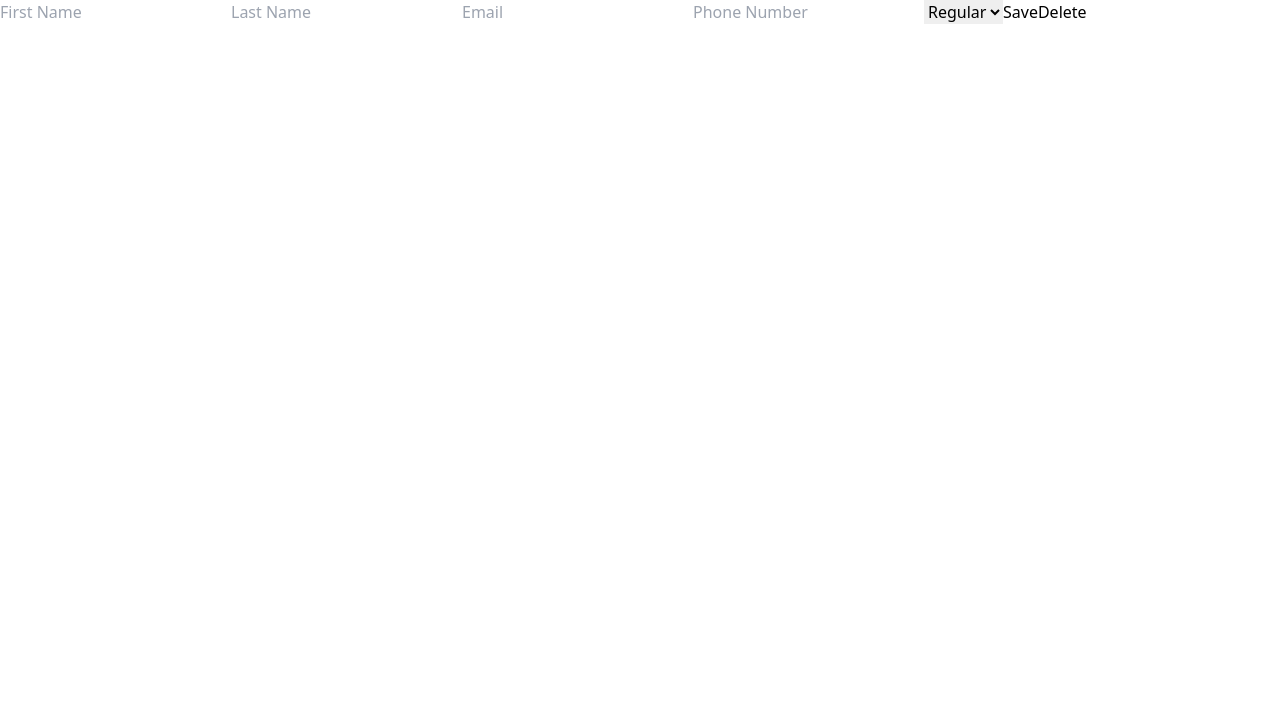
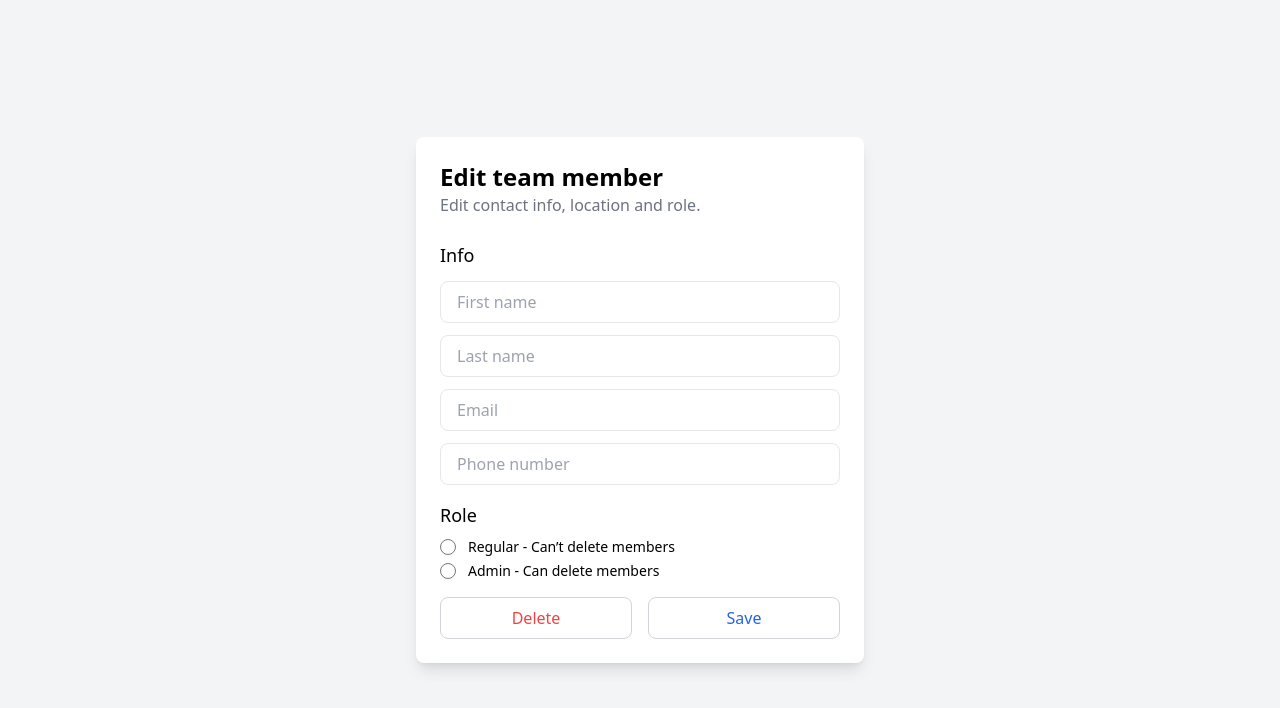
Before and after one commit to harukafujii13/team-member-management-app, a React (Vite) app in the folder frontend/: page /edit/1 in a window 1280 px wide. Shown: the top 708 px of the page. Built offline with nearby package versions, Linux system fonts and the light colour scheme; no server answers.

Commit message:
add: add tailwind css

```diff
--- a/frontend/src/routes/AddPage.jsx
+++ b/frontend/src/routes/AddPage.jsx
@@ -1,6 +1,6 @@
 import React, { useState } from "react";
 import { useNavigate } from "react-router-dom";
-import { createMember } from "../api/service/memberService"; // Adjust the path as necessary
+import { createMember } from "../api/service/memberService";
 
 const AddPage = () => {
   const [memberData, setMemberData] = useState({ role: "Regular" });
@@ -18,36 +18,79 @@ const AddPage = () => {
   };
 
   return (
-    <form onSubmit={handleSubmit}>
+    <div className="min-h-screen bg-gray-100 flex justify-center items-center">
+      <div className="bg-white p-6 rounded-lg shadow-lg w-full max-w-md">
+        <h1 className="text-2xl font-semibold">Add a team member</h1>
+        <p className="mb-6 text-gray-500">Set email, location and role.</p>
+        <form
+          onSubmit={handleSubmit}
+          className="space-y-4">
+          <div>
+            <label className="block text-lg font-medium mb-2">Info</label>
+            <div className="flex flex-col gap-2 text-gray-600">
               <input
                 name="first_name"
                 onChange={handleChange}
-        placeholder="First Name"
+                placeholder="First name"
+                className="mt-1 px-4 py-2 border rounded-lg w-full"
               />
               <input
                 name="last_name"
                 onChange={handleChange}
-        placeholder="Last Name"
+                placeholder="Last name"
+                className="mt-1 px-4 py-2 border rounded-lg w-full"
               />
               <input
                 name="email"
                 onChange={handleChange}
                 placeholder="Email"
+                className="mt-1 px-4 py-2 border rounded-lg w-full"
               />
               <input
                 name="phone_num"
                 onChange={handleChange}
-        placeholder="Phone Number"
+                placeholder="Phone number"
+                className="mt-1 px-4 py-2 border rounded-lg w-full"
               />
-      <select
+            </div>
+          </div>
+          <div>
+            <label className="block text-lg font-medium mb-2">Role</label>
+            <div className="flex items-center">
+              <input
+                type="radio"
                 name="role"
+                value="Regular"
+                checked={memberData.role === "Regular"}
                 onChange={handleChange}
-        defaultValue="Regular">
-        <option value="Regular">Regular</option>
-        <option value="Admin">Admin</option>
-      </select>
-      <button type="submit">Save</button>
+                className="w-4 h-4 text-blue-600 border-gray-300 focus:ring-blue-500"
+              />
+              <label className="ml-3 block text-sm font-medium">
+                Regular - Can't delete members
+              </label>
+            </div>
+            <div className="flex items-center mt-1">
+              <input
+                type="radio"
+                name="role"
+                value="Admin"
+                checked={memberData.role === "Admin"}
+                onChange={handleChange}
+                className="w-4 h-4 text-blue-600 border-gray-300 focus:ring-blue-500"
+              />
+              <label className="ml-3 block text-sm font-medium">
+                Admin - Can delete members
+              </label>
+            </div>
+          </div>
+          <button
+            type="submit"
+            className="w-full px-4 py-2 text-blue-600  hover:text-white border border-gray-300 rounded-lg hover:bg-blue-700 transition-colors">
+            Save
+          </button>
         </form>
+      </div>
+    </div>
   );
 };
 
--- a/frontend/src/routes/EditPage.jsx
+++ b/frontend/src/routes/EditPage.jsx
@@ -4,7 +4,7 @@ import {
   fetchMemberById,
   updateMember,
   deleteMember,
-} from "../api/service/memberService"; // Adjust the path as necessary
+} from "../api/service/memberService";
 
 const EditPage = () => {
   const [memberData, setMemberData] = useState({});
@@ -35,45 +35,93 @@ const EditPage = () => {
   };
 
   return (
-    <form onSubmit={handleSubmit}>
+    <div className="min-h-screen bg-gray-100 flex justify-center items-center">
+      <div className="bg-white p-6 rounded-lg shadow-lg w-full max-w-md">
+        <h1 className="text-2xl font-semibold">Edit team member</h1>
+        <p className="mb-6 text-gray-500">
+          Edit contact info, location and role.
+        </p>
+        <form
+          onSubmit={handleSubmit}
+          className="space-y-4">
+          <div>
+            <label className="block text-lg font-medium mb-2">Info</label>
+            <div className="flex flex-col gap-2 text-gray-600">
               <input
                 name="first_name"
                 value={memberData.first_name || ""}
                 onChange={handleChange}
-        placeholder="First Name"
+                placeholder="First name"
+                className="mt-1 px-4 py-2 border rounded-lg w-full"
               />
               <input
                 name="last_name"
                 value={memberData.last_name || ""}
                 onChange={handleChange}
-        placeholder="Last Name"
+                placeholder="Last name"
+                className="mt-1 px-4 py-2 border rounded-lg w-full"
               />
               <input
                 name="email"
                 value={memberData.email || ""}
                 onChange={handleChange}
                 placeholder="Email"
+                className="mt-1 px-4 py-2 border rounded-lg w-full"
               />
               <input
                 name="phone_num"
                 value={memberData.phone_num || ""}
                 onChange={handleChange}
-        placeholder="Phone Number"
+                placeholder="Phone number"
+                className="mt-1 px-4 py-2 border rounded-lg w-full"
               />
-      <select
+            </div>
+          </div>
+          <div>
+            <label className="block text-lg font-medium mb-2">Role</label>
+            <div className="flex items-center mt-1">
+              <input
+                type="radio"
                 name="role"
+                value="Regular"
+                checked={memberData.role === "Regular"}
                 onChange={handleChange}
-        value={memberData.role || "Regular"}>
-        <option value="Regular">Regular</option>
-        <option value="Admin">Admin</option>
-      </select>
-      <button type="submit">Save</button>
+                className="w-4 h-4 text-blue-600 border-gray-300 focus:ring-blue-500"
+              />
+              <label className="ml-3 block text-sm font-medium">
+                Regular - Can’t delete members
+              </label>
+            </div>
+            <div className="flex items-center mt-1">
+              <input
+                type="radio"
+                name="role"
+                value="Admin"
+                checked={memberData.role === "Admin"}
+                onChange={handleChange}
+                className="w-4 h-4 text-blue-600 border-gray-300 focus:ring-blue-500"
+              />
+              <label className="ml-3 block text-sm font-medium">
+                Admin - Can delete members
+              </label>
+            </div>
+          </div>
+          <div className="flex justify-between space-x-4">
             <button
               type="button"
-        onClick={handleDelete}>
+              onClick={handleDelete}
+              className="w-1/2 py-2 text-red-500 hover:text-white border border-gray-300 rounded-lg hover:bg-red-600 transition-colors">
               Delete
             </button>
+            <button
+              type="submit"
+              className="w-1/2 py-2 text-blue-600 hover:text-white border border-gray-300 rounded-lg hover:bg-blue-700 transition-colors">
+              Save
+            </button>
+          </div>
         </form>
+      </div>
+    </div>
   );
 };
 
--- a/frontend/src/routes/ListPage.jsx
+++ b/frontend/src/routes/ListPage.jsx
@@ -1,9 +1,12 @@
 import React, { useEffect, useState } from "react";
-import { Link } from "react-router-dom";
-import { fetchAllMembers } from "../api/service/memberService"; // Adjust the path as necessary
+import { Link, useNavigate } from "react-router-dom";
+import { fetchAllMembers } from "../api/service/memberService";
+import { FaUser } from "react-icons/fa";
+import { FiPlus } from "react-icons/fi";
 
 const ListPage = () => {
   const [members, setMembers] = useState([]);
+  const navigate = useNavigate();
 
   useEffect(() => {
     fetchAllMembers()
@@ -12,41 +15,44 @@ const ListPage = () => {
   }, []);
 
   return (
-    <div className="container mx-auto">
-      <h1 className="text-2xl font-bold">Team Members</h1>
-      <p>Number of members: {members.length}</p>
-      <ul>
-        {Array.isArray(members) &&
-          members.map((member) => (
-            <li key={member.member_id}>
-              {member.first_name} {member.last_name}
-              {member.role === "Admin" && " (Admin)"}
-              <Link to={`/edit/${member.member_id}`}>Edit</Link>
-            </li>
+    <div className="min-h-screen bg-gray-100 py-8">
+      <div className="container mx-auto px-4">
+        <div className="flex justify-between items-center">
+          <h1 className="text-2xl font-semibold">Team Members</h1>
+          <Link
+            to="/add"
+            className="text-blue-500 p-2 rounded-full bg-blue-100 hover:bg-blue-200">
+            <FiPlus className="h-6 w-6" />
+          </Link>
+        </div>
+        <p className="text-gray-500 mb-4">
+          You have {members.length} team members.
+        </p>
+        <div className="space-y-4">
+          {members.map((member) => (
+            <div
+              key={member.member_id}
+              className="flex items-center p-4 bg-white shadow rounded-lg cursor-pointer hover:bg-gray-50"
+              onClick={() => navigate(`/edit/${member.member_id}`)}>
+              <div className="flex-shrink-0">
+                <FaUser className="h-12 w-12 text-gray-300" />
+              </div>
+              <div className="ml-4">
+                <div className="text-sm font-medium">
+                  {member.first_name} {member.last_name}
+                  {member.role === "Admin" && (
+                    <span className="text-xs font-semibold">(admin)</span>
+                  )}
+                </div>
+                <div className="text-sm text-gray-500">{member.phone_num}</div>
+                <div className="text-sm text-gray-500">{member.email}</div>
+              </div>
+            </div>
           ))}
-      </ul>
-      <Link to="/add">+</Link>
+        </div>
+      </div>
     </div>
   );
 };
 
 export default ListPage;
-
-// import React from "react";
-// import { FaPlus } from "react-icons/fa";
-
-// const ListPage = () => {
-//   return (
-//     <div className="min-h-screen flex items-center justify-center bg-gray-200">
-//       <div className="p-2 bg-white shadow-lg w-96 md:w-2/3 lg:w-1/4">
-//         <div className="text-xl text-blue-500 flex justify-end">
-//           <FaPlus />
-//         </div>
-//         <div className="text-xl">Team members</div>
-//         <span className="text-sm text-gray-400">You have 3 team members</span>
-//       </div>
-//     </div>
-//   );
-// };
-
-// export default ListPage;
```
Lines whose indentation alone changed are shown as unchanged.
